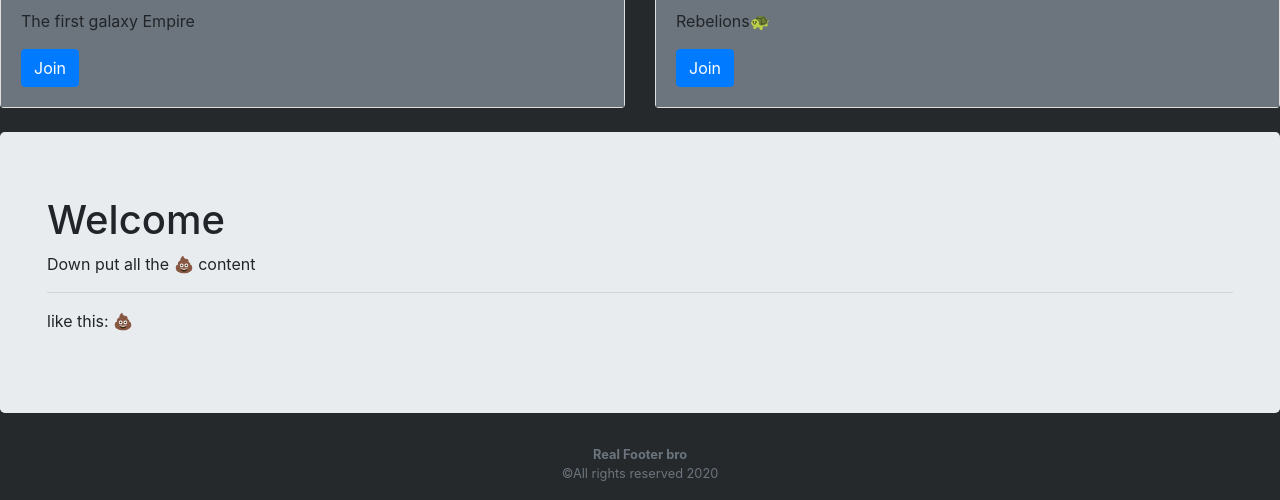
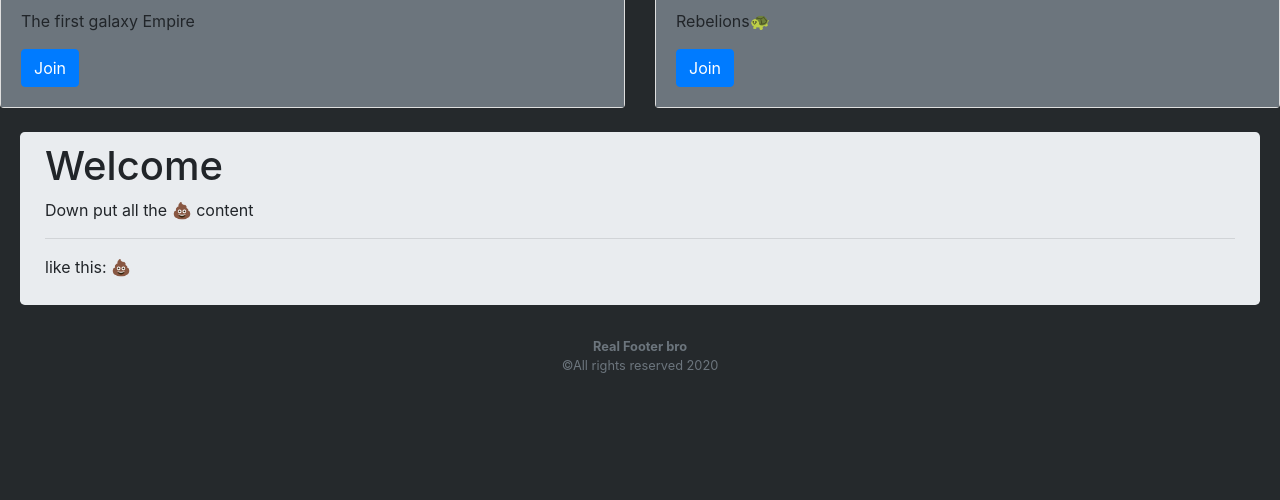
Before and after one commit to Petru420-migrant/legalprojescts, a plain HTML site: page index.html in a window 1280 px wide. Shown: the part 565-1065 px from the top of the page. After the commit the page ends 957 px from the top, so only its background shows below. Drawn offline with nearby package versions, Linux system fonts and the light colour scheme.

Commit message:
👥 simple view update

```diff
--- a/index.html
+++ b/index.html
@@ -62,6 +62,12 @@
 
         body {
             background-color: var(--dark);
+        }
+
+        .jumbotron {
+            padding: 10px 10px;
+            margin-right: 20px;
+            margin-left: 20px;
         }
     </style>
 
```
